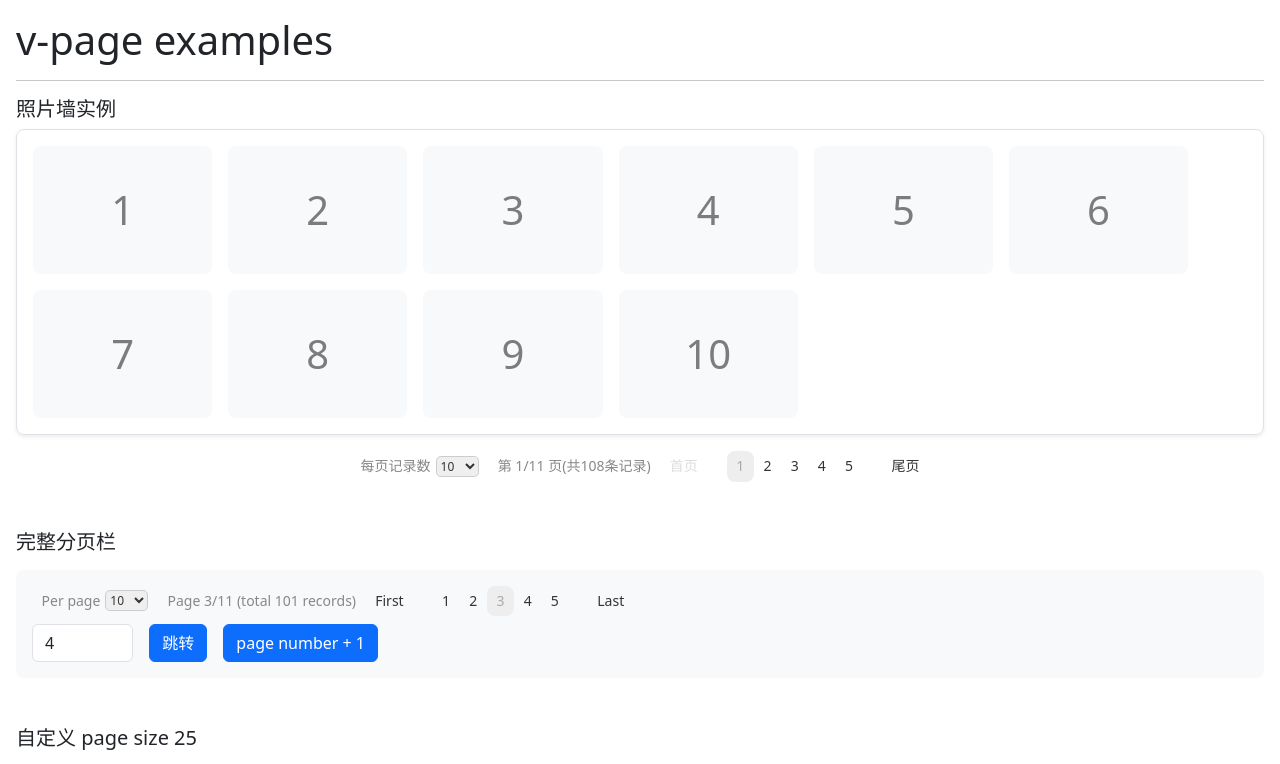
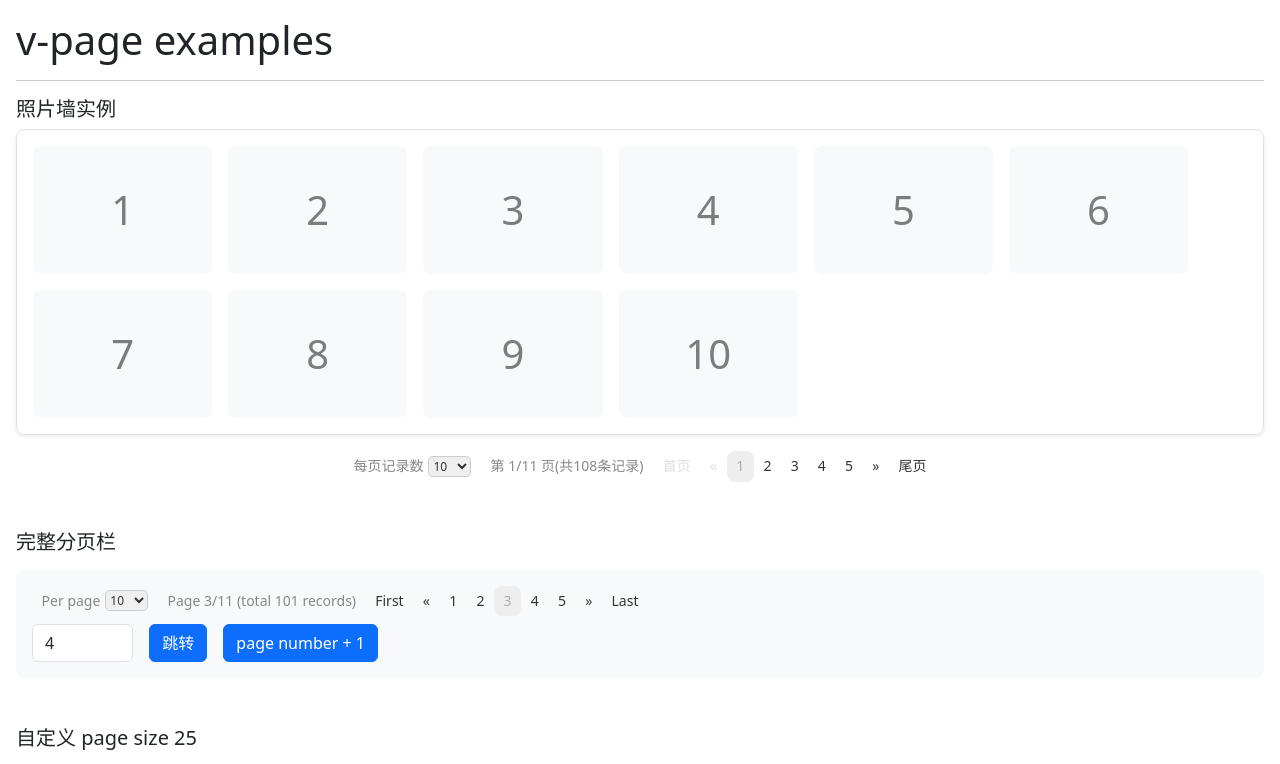
Before and after one commit to TerryZ/v-page, a Vue app: page / in a window 1280 px wide. Shown: the top 764 px of the page. Built offline with nearby package versions, Linux system fonts and the light colour scheme.

Commit message:
feat: 同时应用 border 与 circle 时的样式条件管理

```diff
--- a/src/PaginationCore.jsx
+++ b/src/PaginationCore.jsx
@@ -39,11 +39,11 @@ export function usePagination (props, emit, slots) {
   ))
   const containerClasses = computed(() => ({
     'v-pagination': true,
-    'v-pagination--border': props.border,
     'v-pagination--right': props.align === 'right',
     'v-pagination--center': props.align === 'center',
     'v-pagination--disabled': props.disabled,
-    'v-pagination--circle': props.circle
+    'v-pagination--border': props.border,
+    'v-pagination--circle': !props.border && props.circle
   }))
   const isFirst = computed(() => current.value === FIRST)
   const isLast = computed(() => current.value === totalPage.value)
@@ -183,7 +183,7 @@ export function usePagination (props, emit, slots) {
       <PageItem
         classes={['v-pagination__previous', { disabled: isFirst.value }]}
         pageNumberValue={current.value - 1}
-        name={lang.previous}
+        name='«'
       />
     )
   }
@@ -192,7 +192,7 @@ export function usePagination (props, emit, slots) {
       <PageItem
         classes={['v-pagination__next', { disabled: isLast.value }]}
         pageNumberValue={current.value + 1}
-        name={lang.next}
+        name='»'
       />
     )
   }
--- a/src/page.sass
+++ b/src/page.sass
@@ -20,7 +20,7 @@ $color-muted: #ddd
         background-color: transparent
   &#{&}--disabled#{&}--border ul
     background-color: #fafafa
-  &#{&}--circle:not(.v-pagination--border)
+  &#{&}--circle
     .v-pagination__item
       a
         border-radius: 50rem
```
